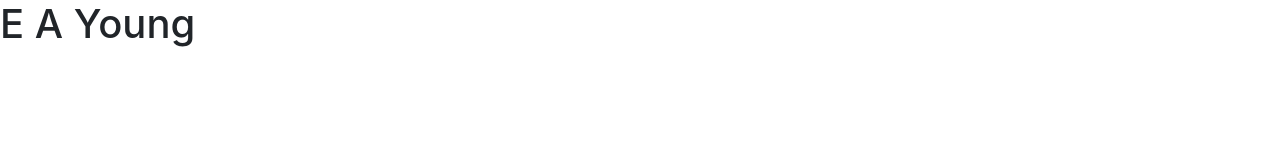
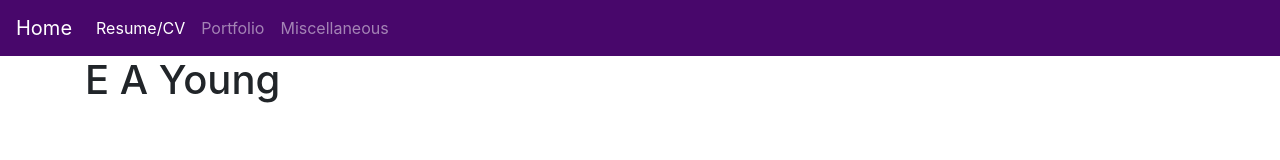
Before and after one commit to eayoung/eayoung.github.io, a plain HTML site: page index.html in a window 1280 px wide. Drawn offline with nearby package versions, Linux system fonts and the light colour scheme.

Commit message:
Add nav & main content

```diff
--- a/index.html
+++ b/index.html
@@ -1,11 +1,42 @@
 <!DOCTYPE html>
 <html lang="en">
 	<head>
+		<meta charset="utf-8">
+		<meta name="viewport" content="width=device-width, initial-scale=1, shrink-to-fit=no">
 		<link rel="stylesheet" href="https://stackpath.bootstrapcdn.com/bootstrap/4.3.1/css/bootstrap.min.css" integrity="sha384-ggOyR0iXCbMQv3Xipma34MD+dH/1fQ784/j6cY/iJTQUOhcWr7x9JvoRxT2MZw1T" crossorigin="anonymous">
 
 		<title>E A Young</title>
+
+		<style type="text/css">
+			.bg-primary{
+				background-color: #48076b !important;
+			}
+		</style>
 	</head>
 	<body>
-		<h1>E A Young</h1>
+		<nav class="navbar navbar-expand-lg navbar-dark bg-primary"> <!--fixed-top?-->
+			<a class="navbar-brand" href="#">Home</a>
+			<button class="navbar-toggler" type="button" data-toggle="collapse" data-target="#navbarNav" aria-controls="navbarNav" aria-expanded="false" aria-label="Toggle navigation">
+				<span class="navbar-toggler-icon"></span>
+			</button>
+			<div class="collapse navbar-collapse" id="navbarNav">
+				<ul class="navbar-nav">
+					<li class="nav-item active">
+						<a class="nav-link" href="#">Resume/CV</a>
+					</li>
+					<li class="nav-item">
+						<a class="nav-link" href="#">Portfolio</a>
+					</li>
+					<li class="nav-item">
+						<a class="nav-link" href="#">Miscellaneous</a>
+					</li>
+				</ul>
+			</div>
+		</nav>
+
+		<div id="main-content" class="container">
+			<h1>E A Young</h1>
+		</div>
+
 	</body>
 </html>
```
